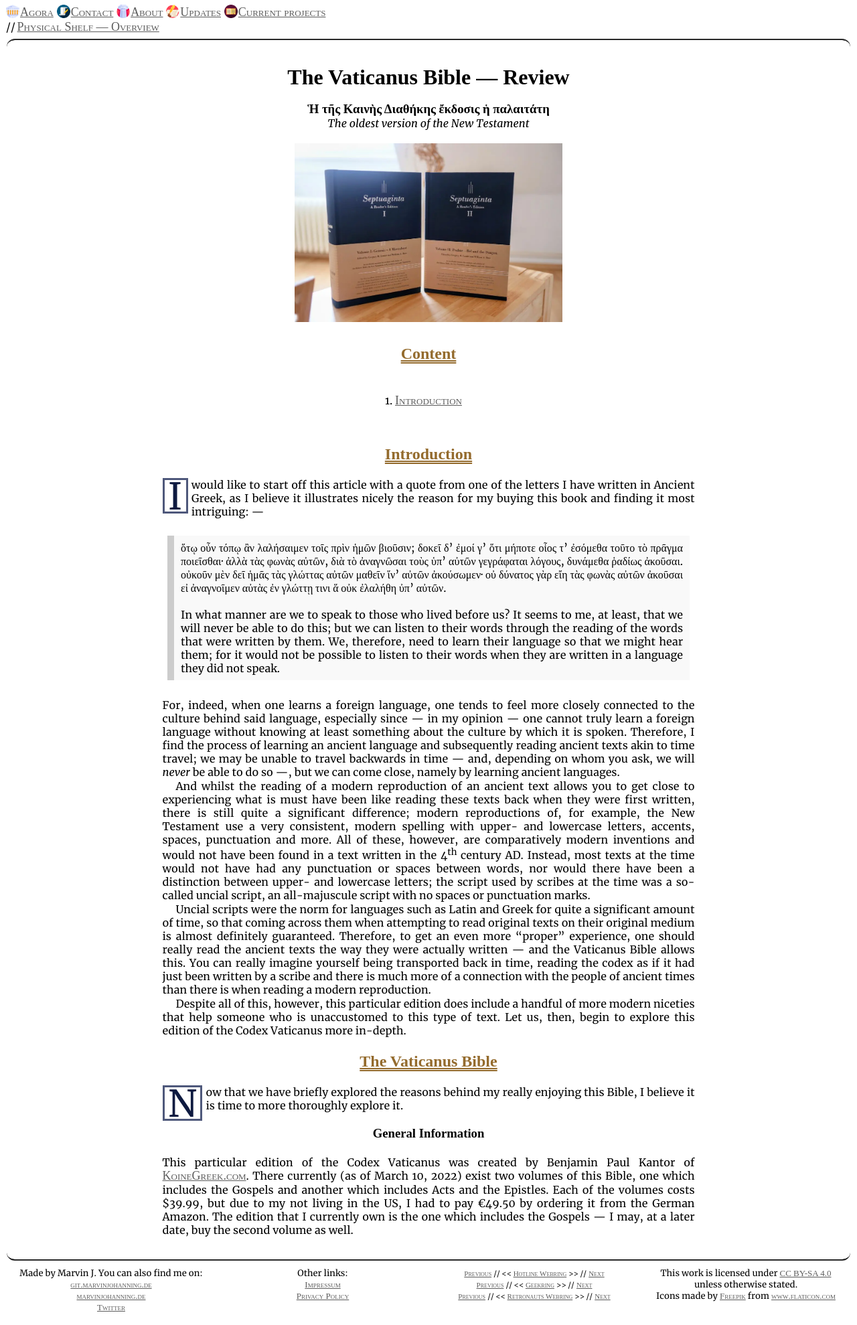
After one commit to mjohanning99/ancient-greek.net, a PHP site: page /shelf/physical/vaticanusbible.php in a window 1280 px wide. The commit adds this page. Shown: the whole page at 67% size. Run offline with PHP 8.4, Linux system fonts and the light colour scheme.

Commit message:
Add update, Twitter link, book info, Vaticanus

```diff
--- a/about.php
+++ b/about.php
@@ -35,7 +35,7 @@
     <div class="column-2">
       <div class="article">
         <h2>About page</h2>
-        <p>Welcome to the About page. Here you will find some information about me, but also information about the website itself, why it was created, the types of texts and documents you might find, the reason behind its simplistic design and some information regarding the navigating through pages. If you wish to know more about my current projects, please visit the <a href="/projects.php">projects page</a>.</p>
+        <p>Welcome to the About page. Here you will find some information about me, but also information about the website itself, why it was created, the types of texts and documents you might find, the reason behind its simplistic design and some information regarding the navigating through pages. If you wish to know more about my current projects, please visit the <a href="/projects.php">projects page</a>. This site also has a <a href="https://twitter.com/ancientgreeknet">Twitter</a> account, I recommend you check it out!</p>
       </div>
     </div>
     <div class="column-2">
--- a/books/revelation_english.php
+++ b/books/revelation_english.php
@@ -27,7 +27,7 @@
   <h3>John's Revelation</h3>
   <i>A Modern Annotated Translation</i>
   <img src="/media/imgs/coverrev_eng.webp", width="250", height="300" onerror="this.onerror=null; this.src='coverrev_eng.jpg'" alt="" width="250" height="300">
-  <i style="font-variant: small-caps; margin-bottom: 0px;"><u>ISBN</u>: 978-3-7557-9152-2</i>
+  <i style="font-variant: small-caps; margin-bottom: 0px;"><u>ISBN Paperback</u>: 978-3-7557-9152-2</i>
   <span><a href="https://commons.wikimedia.org/wiki/File:Carle_Hessay_-_The_Dark_Riders_(1971).jpg">Cover background image</span></a> (Carle Hessay, <a href="https://creativecommons.org/licenses/by-sa/4.0/deed.en">CC BY-SA 4.0</a>)
 </div>
 
@@ -50,7 +50,7 @@
     <div class="column">
       <div class="article">
         <h2>Obtaining your copy</h2>
-        <p>The book has yet to be published; it is currently being processed and reviewed. In the meantime, you may download a free copy of the book as a PDF or EPUB from this page here.</p>
+        <p>The book can be bought in most major countries in the world, especially those that have Amazon. Simply look for the ISBN stated above on Amazon and you should be able to find the book there. The prices may differ, but should be around $10. On Amazon, you should also be able to find the Kindle e-book for roughly half the price of the paperback; it has been very nicely formatted by my publisher and is easily readable on a Kindle device. </p>
       </div>
     </div>
     <div class="column">
--- a/shelf/physical/index.php
+++ b/shelf/physical/index.php
@@ -52,6 +52,9 @@
 
     <h3><a href="readerseditionot.php" class="menu">Septuaginta: A Reader’s Edition</a></h3>
     <p>A readers’s edition of the Greek Old Testament (Septuaginta); one of my favourites.</p>
+
+    <h3><a href="vaticanusbible.php" class="denied">The Vaticanus Bible</a></h3>
+    <p>A pseudo-facsimile of (one) the oldest copies of the Bible — in a more modern format.</p>
   </div>
 
   <div class="column">
--- /dev/null
+++ b/shelf/physical/vaticanusbible.php
@@ -0,0 +1,67 @@
+<!DOCTYPE html>
+<html>
+
+<head>
+<meta name="viewport" content="width=device-width, initial-scale=1">
+<meta charset="utf-8">
+<meta name="description" content="A review of KoineGreek.com’s Vaticanus Bible">
+<link rel="preload" as="style" href="/CSS/styles.css">
+  <link rel="stylesheet" href="/CSS/styles.css">
+  <script defer data-domain="ancient-greek.net" src="https://analytics.ancient-greek.net/js/plausible.js"></script>
+<title>The Vaticanus Bible — A Review — ancient-greek.net</title>
+
+<?php include('header.php'); ?>
+</head>
+
+<div class="heading-greek">
+  <h1>The Vaticanus Bible — Review</h1>
+  <h3>Ἡ τῆς Καινὴς Διαθήκης ἔκδοσις ἡ παλαιτάτη</h3>
+  <i>The oldest version of the New Testament</i>
+  <img src="/media/imgs/septuaginta/septuaginta_both.webp", width="400", height="400" onerror="this.onerror=null; this.src='/media/imgs/septuaginta/septuaginta_both.jpg'" alt="" width="400" height="400">
+</div>
+
+<div class="column-center">
+    <h2>Content</h2>
+    <div class="row">
+      <div class="chapter" style="width: 100%">
+        <ol style="padding: 0px;">
+          <li><a href="#intro">Introduction</a></li>
+        </ol>
+      </div>
+    </div>
+</div>
+
+
+<body>
+  <div class="article">
+    <h2 style="text-align: center;" id="intro">Introduction</h2>
+    <p>I would like to start off this article with a quote from one of the letters I have written in Ancient Greek, as I believe it illustrates nicely the reason for my buying this book and finding it most intriguing: —</p>
+
+    <blockquote>
+    ὅτῳ οὖν τόπῳ ἂν λαλήσαιμεν τοῖς πρὶν ἡμῶν βιοῦσιν; δοκεῖ δ’ ἐμοί γ’ ὅτι μήποτε οἷος τ’ ἐσόμεθα τοῦτο τὸ πρᾶγμα ποιεῖσθαι· ἀλλὰ τὰς φωνὰς αὐτῶν, διὰ τὸ ἀναγνῶσαι τοὺς ὑπ’ αὐτῶν γεγράφαται λόγους, δυνάμεθα ῥαδίως ἀκοῦσαι. οὐκοῦν μὲν δεῖ ἡμᾶς τὰς γλώττας αὐτῶν μαθεῖν ἵν’ αὐτῶν ἀκούσωμεν· οὐ δύνατος γὰρ εἴη τὰς φωνὰς αὐτῶν ἀκοῦσαι εἰ ἀναγνοῖμεν αὐτὰς ἐν γλώττῃ τινι ἅ οὐκ ἐλαλήθη ὐπ’ αὐτῶν.
+    <br><br>
+    In what manner are we to speak to those who lived before us? It seems to me, at least, that we will never be able to do this; but we can listen to their words through the reading of the words that were written by them. We, therefore, need to learn their language so that we might hear them; for it would not be possible to listen to their words when they are written in a language they did not speak.
+    </blockquote>
+
+    <p>For, indeed, when one learns a foreign language, one tends to feel more closely connected to the culture behind said language, especially since — in my opinion — one cannot truly learn a foreign language without knowing at least something about the culture by which it is spoken. Therefore, I find the process of learning an ancient language and subsequently reading ancient texts akin to time travel; we may be unable to travel backwards in time — and, depending on whom you ask, we will <i>never</i> be able to do so —, but we can come close, namely by learning ancient languages. </p>
+
+    <p>And whilst the reading of a modern reproduction of an ancient text allows you to get close to experiencing what is must have been like reading these texts back when they were first written, there is still quite a significant difference; modern reproductions of, for example, the New Testament use a very consistent, modern spelling with upper- and lowercase letters, accents, spaces, punctuation and more. All of these, however, are comparatively modern inventions and would not have been found in a text written in the 4<sup>th</sup> century AD. Instead, most texts at the time would not have had any punctuation or spaces between words, nor would there have been a distinction between upper- and lowercase letters; the script used by scribes at the time was a so-called uncial script, an all-majuscule script with no spaces or punctuation marks.</p>
+
+    <p>Uncial scripts were the norm for languages such as Latin and Greek for quite a significant amount of time, so that coming across them when attempting to read original texts on their original medium is almost definitely guaranteed. Therefore, to get an even more <q>proper</q> experience, one should really read the ancient texts the way they were actually written — and the Vaticanus Bible allows this. You can really imagine yourself being transported back in time, reading the codex as if it had just been written by a scribe and there is much more of a connection with the people of ancient times than there is when reading a modern reproduction.</p>
+
+    <p>Despite all of this, however, this particular edition does include a handful of more modern niceties that help someone who is unaccustomed to this type of text. Let us, then, begin to explore this edition of the Codex Vaticanus more in-depth.</p>
+  </div>
+
+  <div class="article">
+    <h2>The Vaticanus Bible</h2>
+    <p>Now that we have briefly explored the reasons behind my really enjoying this Bible, I believe it is time to more thoroughly explore it. </p>
+
+    <h3>General Information</h3>
+    <p>This particular edition of the Codex Vaticanus was created by Benjamin Paul Kantor of <a href="https://koinegreek.com">KoineGreek.com</a>. There currently (as of March 10, 2022) exist two volumes of this Bible, one which includes the Gospels and another which includes Acts and the Epistles. Each of the volumes costs $39.99, but due to my not living in the US, I had to pay €49.50 by ordering it from the German Amazon. The edition that I currently own is the one which includes the Gospels — I may, at a later date, buy the second volume as well. </p>
+  </div>
+</body>
+
+<footer>
+  <?php include($_SERVER['DOCUMENT_ROOT'].'/footer.php'); ?>
+</footer>
+</html>
--- a/updates/updates.php
+++ b/updates/updates.php
@@ -59,6 +59,10 @@
 </div>
 
 <div class="article">
+  <h2>March 10, 2022 — Twitter and new Bible</h2>
+  <p>Hello once again, I have returned with some hopefully good news! Firstly, I would like to mention that I have created a <a href="https://twitter.com/ancientgreeknet">Twitter</a> account for my website, on which I post lots of things about and also <i>in</i> Ancient Greek. It is an attempt at practicing writing in Ancient Greek and I highly recommend you check it out, especially if you are interested in reading daily journal-like posts written in Ancient Greek.</p>
+  <p>Additionally, I have found another, very interesting edition of the Bible which should arrive today. Once it has arrived, I shall begin writing a new article about it which will subsequently reside in my Physical Shelf; so you can look forward to a new article about a most intriguing book soon!</p>
+
   <h2>February 14, 2022 — Wordle but in Ancient Greek</h2>
   <p>Hello everyone and welcome to yet another update. Recently, I stumbled across a version of Wordle which uses words from the Greek New Testament and I was immediately in love with it. I haven’t actually played Wordle before, but this version obviously has the rather nice side-effect of your learning some Greek — and having to think in Greek. It was created by <a href="https://github.com/jtauber/gnt-wordle">James K. Tauber</a> who released the source code on GitHub. I highly recommend you check out the <a href="/wordle/index.html">Ancient Greek version of Wordle</a> and try your best at guessing today’s word!</p>
 
```
